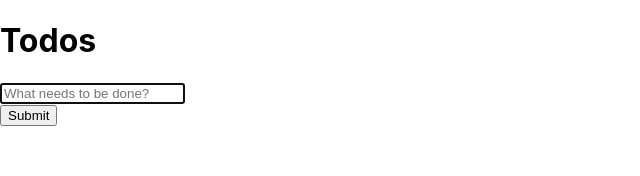
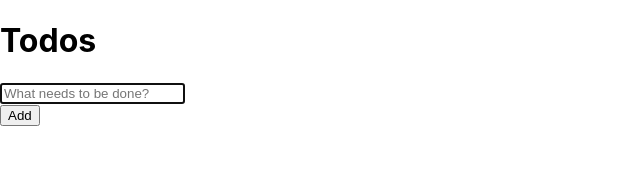
Before and after one commit to SedakatEkmekci/React_TodoApp, a React (Create React App) app in the folder todo-app/: page / in a window 1280 px wide. Shown: the top 176 px of the page, without its empty margins (0-640 px from the left). Built offline with nearby package versions, Linux system fonts and the light colour scheme.

Commit message:
update Form component

```diff
--- a/todo-app/src/components/Todos/Form/index.js
+++ b/todo-app/src/components/Todos/Form/index.js
@@ -2,45 +2,43 @@ import { useState, useEffect } from 'react';
 
 
 
-function Form() {
+function Form({ addTasks, tasks }) {
     const [formInput, setFormInput] =
         useState([{ taskTitle: '', }
         ])
 
-    const handleFormChange = (index, event) => {
+    const handleFormChange = (formInput, event) => {
 
         let newData = [...formInput];
-        newData[index][event.target.name] = event.target.value;
+        newData[formInput][event.target.name] = event.target.value;
         setFormInput(newData);
 
     }
 
     const submit = (e) => {
         e.preventDefault();
-        console.log(formInput)
+
+        addTasks([...tasks, formInput]);
+        console.log(formInput);
+
     }
-
-
-
     return (
         <div>
             <form onSubmit={submit}>
-                {formInput.map((input, index) => {
-                    return (
-                        <div key={index} className='new-todo'>
-                            <input
-                                placeholder='What needs to be done?'
-                                name='taskTitle'
-                                value={input.task}
-                                onChange={e => handleFormChange(index, e)}
-                                autoFocus />
-                            <br />
-                            <button onClick={submit}>Submit</button>
 
 
-                        </div>
-                    )
-                })}
+                <div className='new-todo'>
+                    <input
+                        placeholder='What needs to be done?'
+                        name='taskTitle'
+                        value={formInput.taskTitle}
+                        onChange={e => handleFormChange(formInput, e)}
+                        autoFocus />
+                    <br />
+                    <button onClick={submit}>Add</button>
+
+                </div>
+
 
             </form>
         </div>
--- a/todo-app/src/components/Todos/index.js
+++ b/todo-app/src/components/Todos/index.js
@@ -27,7 +27,7 @@ function Todos() {
         <div className='todoapp'>
             <div className='header'>
                 <h1>Todos</h1>
-                <Form tasks={tasks} />
+                <Form addTasks={setTasks} tasks={tasks} />
 
             </div>
             <div>
```
